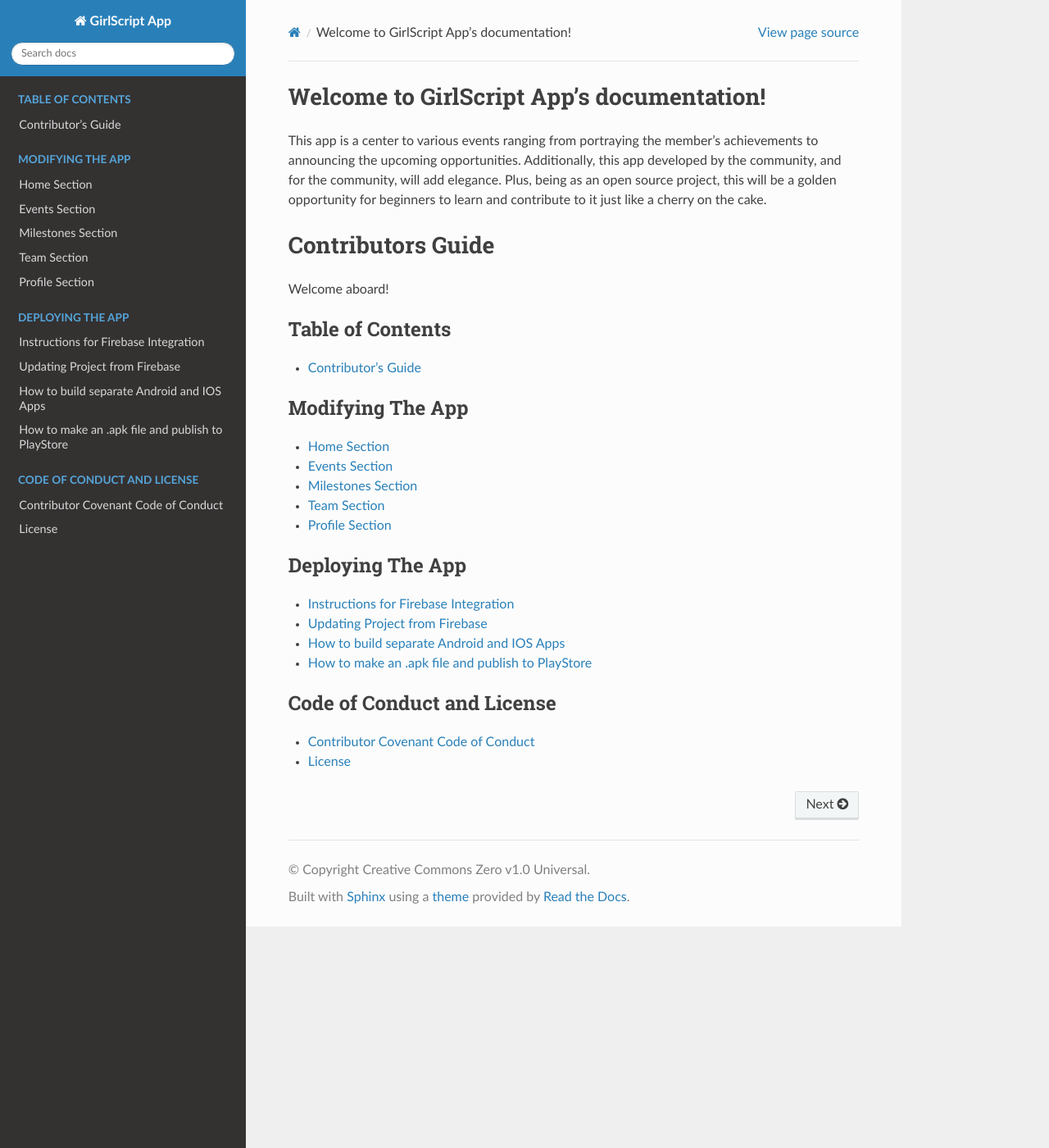
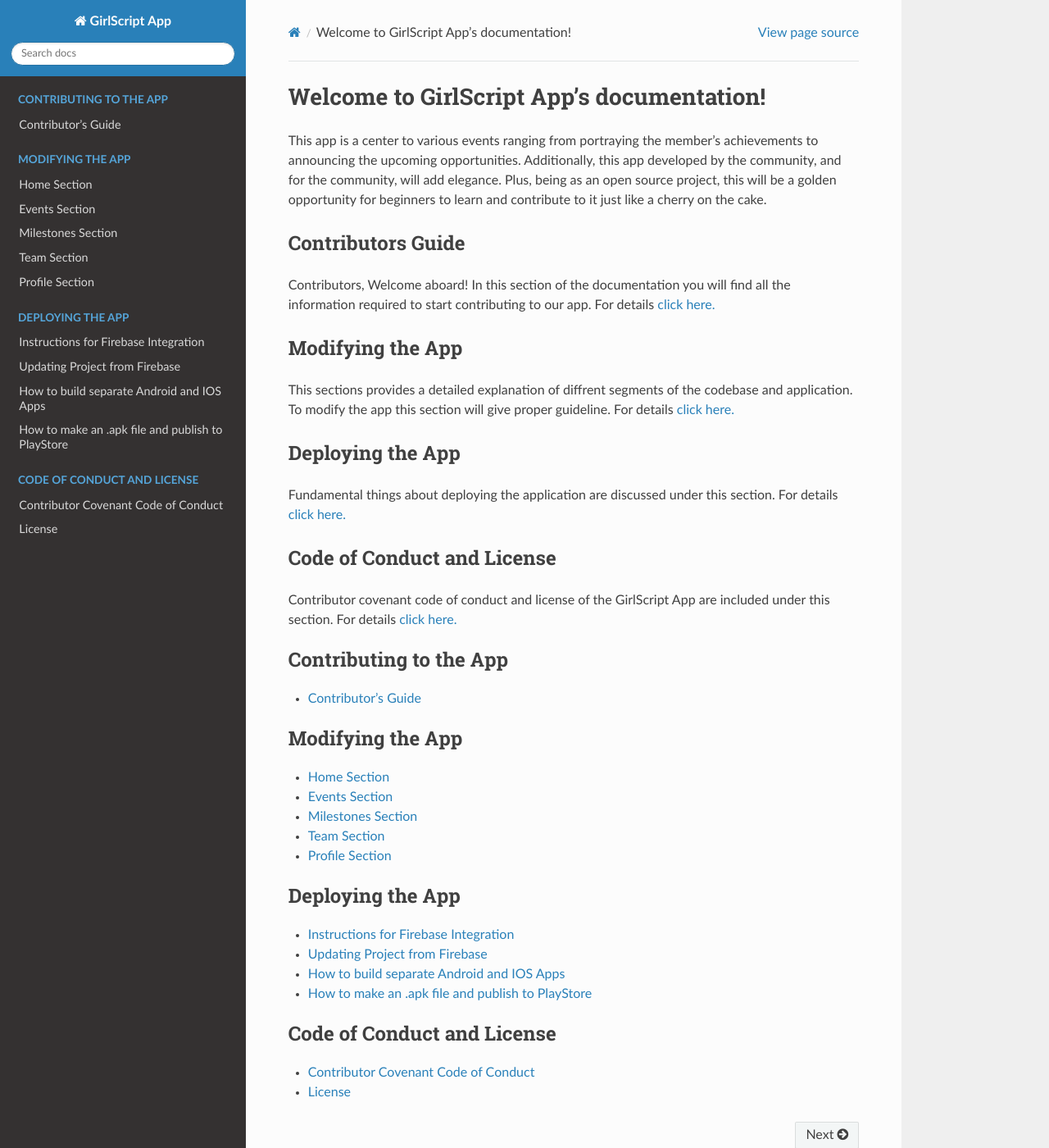
Before and after one commit to smaranjitghose/girlscript_app, a Sphinx documentation site: the page built from docs/source/index.rst, in a window 1280 px wide and 1400 px high. Shown: the whole window at 82% size. Built offline with Sphinx 7.4.7 and the Read the Docs theme 2.0.0, drawn with Linux system fonts in a browser that asks for light colours.

```diff
--- a/docs/source/code_of_conduct.rst
+++ b/docs/source/code_of_conduct.rst
@@ -1,3 +1,5 @@
+.. _labelcoc:
+
 Contributor Covenant Code of Conduct
 ====================================
 
--- a/docs/source/index.rst
+++ b/docs/source/index.rst
@@ -9,21 +9,31 @@ Welcome to GirlScript App's documentation!
 This app is a center to various events ranging from portraying the member’s achievements to announcing the upcoming opportunities. Additionally, this app developed by the community, and for the community, will add elegance. Plus, being as an open source project, this will be a golden opportunity for beginners to learn and contribute to it just like a cherry on the cake.
 
 Contributors Guide
-==================
+^^^^^^^^^^^^^^^^^^
+Contributors, Welcome aboard! In this section of the documentation you will find all the information required to start contributing to our app. For details `click here. <contributors_guide.html>`__
 
-Welcome aboard!
+Modifying the App
+^^^^^^^^^^^^^^^^^
+This sections provides a detailed explanation of diffrent segments of the codebase and application. To modify the app this section will give proper guideline. For details `click here. <home.html>`__
+
+Deploying the App
+^^^^^^^^^^^^^^^^^
+Fundamental things about deploying the application are discussed under this section. For details `click here. <firebase_integration.html>`__
+
+Code of Conduct and License
+^^^^^^^^^^^^^^^^^^^^^^^^^^^
+Contributor covenant code of conduct and license of the GirlScript App are included under this section. For details `click here. <code_of_conduct.html>`__
+
 
 .. toctree::
    :maxdepth: 1
-   :titlesonly:
-   :caption: Table of Contents
+   :caption: Contributing to the App
 
    contributors_guide
 
 .. toctree::
    :maxdepth: 1
-   :titlesonly:
-   :caption: Modifying The App
+   :caption: Modifying the App
 
    home
    event
@@ -33,7 +43,7 @@ Welcome aboard!
 
 .. toctree::
    :maxdepth: 1
-   :caption: Deploying The App
+   :caption: Deploying the App
 
    firebase_integration
    update_from_firebase
```
Also changed, not shown: docs/source/contributors_guide.rst (+86 -0 lines), 17 other files.
